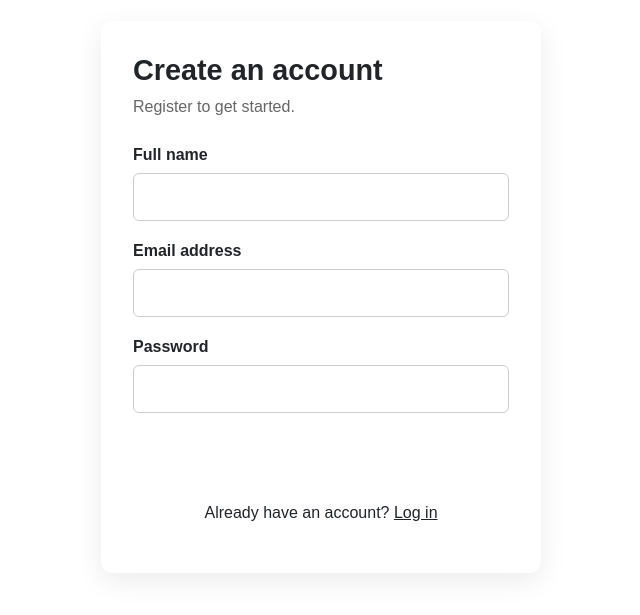
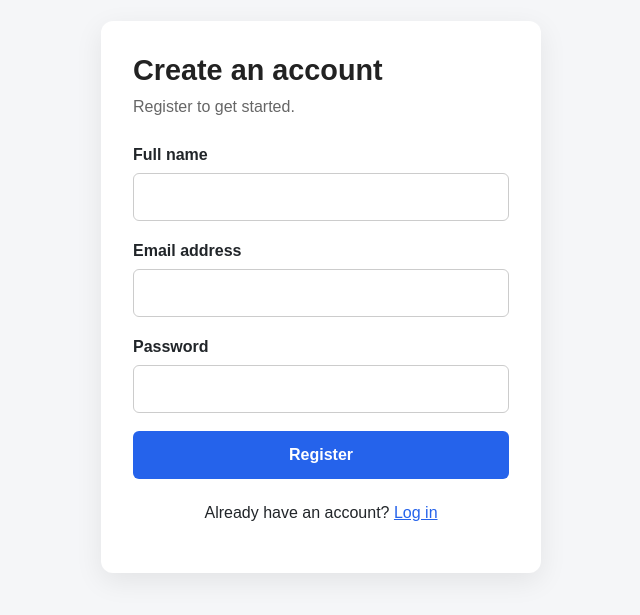
Before and after one commit to abdisawaritu/authentication-system, a React (Vite) app in the folder client/: page / in a window 1280 px wide. Shown: the part 103-718 px from the top of the page, without its empty margins (319-959 px from the left). Built offline with nearby package versions, Linux system fonts and the light colour scheme; no server answers.

Commit message:
completed login and register ui pages

```diff
--- a/client/src/index.css
+++ b/client/src/index.css
@@ -1,13 +1,60 @@
+
+/* =========================
+   Global CSS Reset
+========================= */
+
+*,
+*::before,
+*::after {
+  box-sizing: border-box;
+}
 
 * {
-  box-sizing: border-box;
   margin: 0;
   padding: 0;
 }
 
+/* =========================
+   Global Design Variables
+========================= */
+
+:root {
+  font-family: Arial, Helvetica, sans-serif;
+  color: #222222;
+  background-color: #f5f6f8;
+
+  font-synthesis: none;
+  text-rendering: optimizeLegibility;
+
+  --color-primary: #2563eb;
+  --color-text: #222222;
+  --color-background: #f5f6f8;
+  --color-white: #ffffff;
+}
+
+/* =========================
+   Basic Element Styles
+========================= */
+
 body {
-  margin: 0;
   min-width: 320px;
   min-height: 100vh;
-  font-family: Arial, sans-serif;
+  font-family: Arial, Helvetica, sans-serif;
+  line-height: 1.5;
 }
+
+button,
+input,
+textarea,
+select {
+  font: inherit;
+}
+
+button {
+  cursor: pointer;
+}
+
+img {
+  display: block;
+  max-width: 100%;
+}
--- /dev/null
+++ b/client/src/services/api.js
@@ -0,0 +1,38 @@
+const API_BASE_URL = import.meta.env.VITE_API_URL;
+
+if (!API_BASE_URL) {
+  throw new Error("VITE_API_URL is missing from the client/.env file.");
+}
+
+export async function apiRequest(endpoint, options = {}) {
+  const headers = {
+    ...options.headers,
+  };
+
+  // Add JSON content type when sending a request body.
+  if (options.body && !headers["Content-Type"]) {
+    headers["Content-Type"] = "application/json";
+  }
+
+  const response = await fetch(`${API_BASE_URL}${endpoint}`, {
+    ...options,
+    headers,
+    credentials: "include",
+  });
+
+  // Parse JSON responses safely.
+  const data = await response.json().catch(() => null);
+
+  if (!response.ok) {
+    const error = new Error(
+      data?.message || `Request failed with status ${response.status}`,
+    );
+
+    error.status = response.status;
+    error.data = data;
+
+    throw error;
+  }
+
+  return data;
+}
```
Also changed, not shown: client/src/components/Loading.jsx (added), client/src/pages/Dashboard.jsx (added), client/src/pages/Dashboard.module.css (added).
